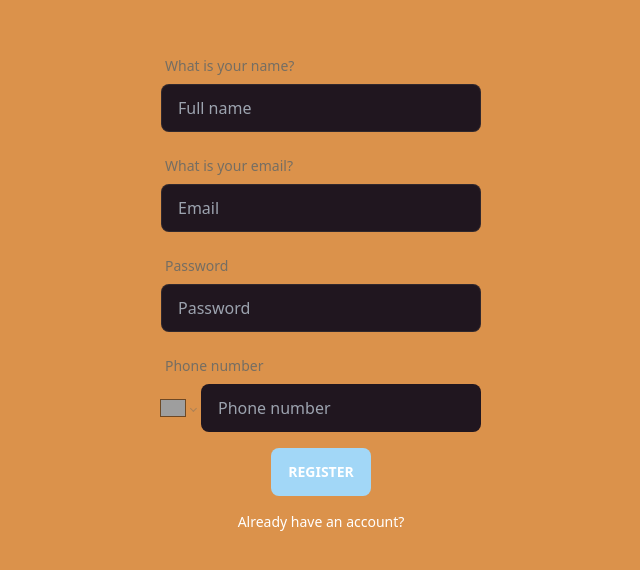
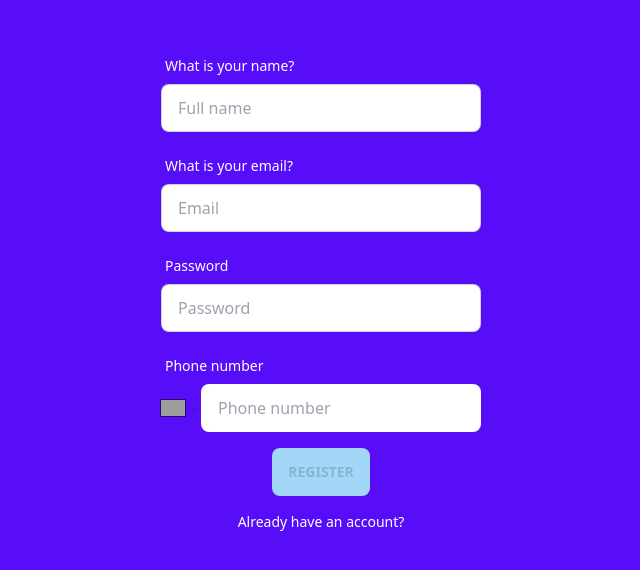
Before and after one commit to IbrahimHafez99/referral-program, a Next.js app: page /register in a window 1280 px wide. Shown: the part 110-680 px from the top of the page, without its empty margins (319-959 px from the left). Built offline with nearby package versions, Linux system fonts and the light colour scheme; grey boxes are pictures that could not be loaded; what tw-elements would draw is missing.

Commit message:
color fixed

```diff
--- a/pages/login/index.tsx
+++ b/pages/login/index.tsx
@@ -42,7 +42,7 @@ const Login: NextPageWithLayout = () => {
   };
 
   return (
-    <main className="min-h-screen bg-primary flex flex-col justify-center items-center relative">
+    <main className="min-h-screen bg-primary flex flex-col justify-center items-center relative ">
       <div className="container">
         {" "}
         <form
@@ -67,8 +67,8 @@ const Login: NextPageWithLayout = () => {
           />
           <button
             type="submit"
-            className={`btn btn-primary mx-auto ${
-              isDisabled && "disabled:bg-[#a2d7f7] disabled:text-white"
+            className={`btn bg-[#3795BD] hover:bg-[#2c7797] mx-auto ${
+              isDisabled && "disabled:bg-[#a2d7f7] border-none"
             }`}
             disabled={isDisabled}
           >
--- a/pages/register/index.tsx
+++ b/pages/register/index.tsx
@@ -116,7 +116,9 @@ const Registration: NextPageWithLayout = () => {
             value={formData.phoneNumber}
           /> */}
           <div className="form-control w-[45%] max-w-xs ">
-            <label className="phone-label label-text">Phone number</label>
+            <label className="phone-label label-text text-white">
+              Phone number
+            </label>
             <PhoneInput
               defaultCountry="OM"
               placeholder="Phone number"
@@ -126,8 +128,8 @@ const Registration: NextPageWithLayout = () => {
           </div>
           <button
             type="submit"
-            className={`btn btn-primary mx-auto ${
-              isDisabled && "disabled:bg-[#a2d7f7] disabled:text-white"
+            className={`btn bg-[#3795BD] hover:bg-[#2c7797] mx-auto ${
+              isDisabled && "disabled:bg-[#a2d7f7] border-none"
             }`}
             disabled={isDisabled}
           >
--- a/src/components/Input.tsx
+++ b/src/components/Input.tsx
@@ -21,7 +21,7 @@ const Input = ({
   return (
     <div className="form-control w-[45%] max-w-xs">
       <label className="label">
-        <span className="label-text">{label}</span>
+        <span className="label-text text-white">{label}</span>
       </label>
       <input
         name={name}
--- a/tailwind.config.js
+++ b/tailwind.config.js
@@ -10,7 +10,7 @@ module.exports = {
   ],
   theme: {},
   daisyui: {
-    themes: ["coffee"],
+    themes: ["light"],
   },
   plugins: [require("daisyui"), require("tw-elements/dist/plugin")],
 };
```
